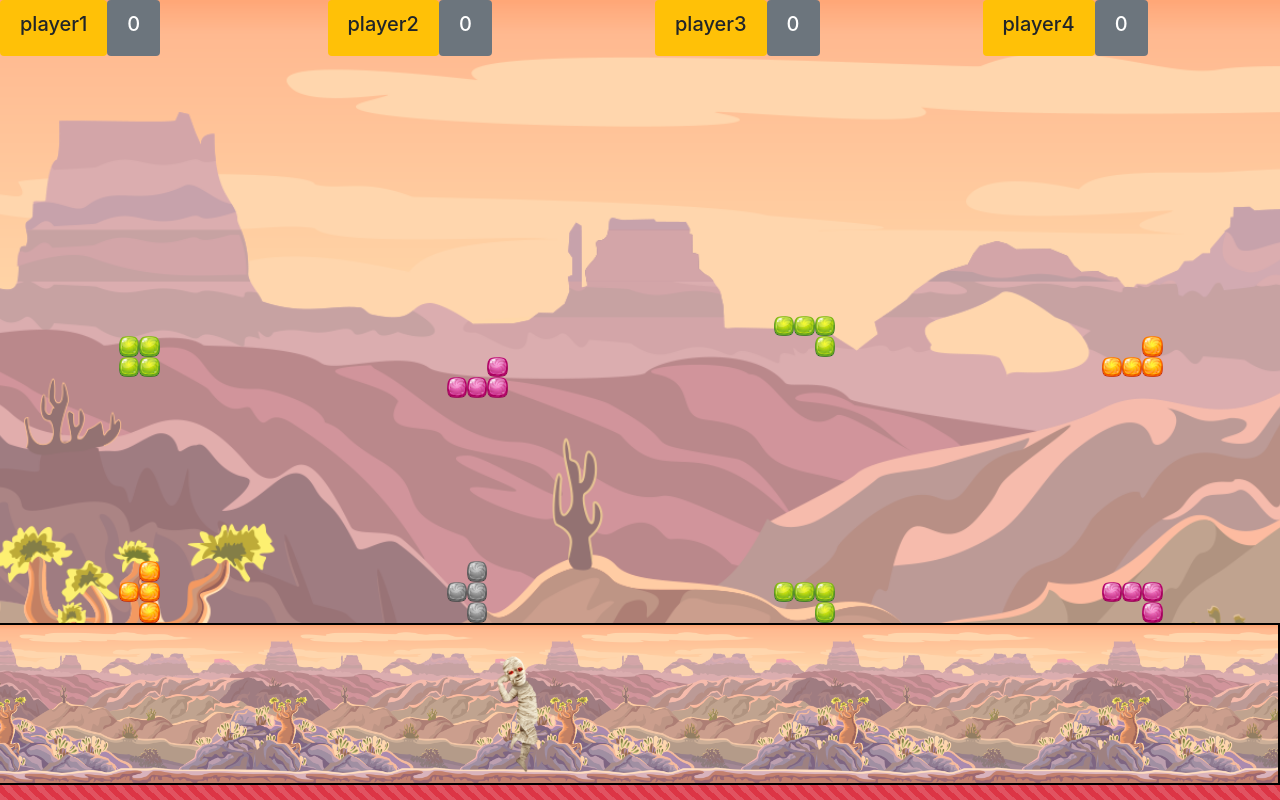
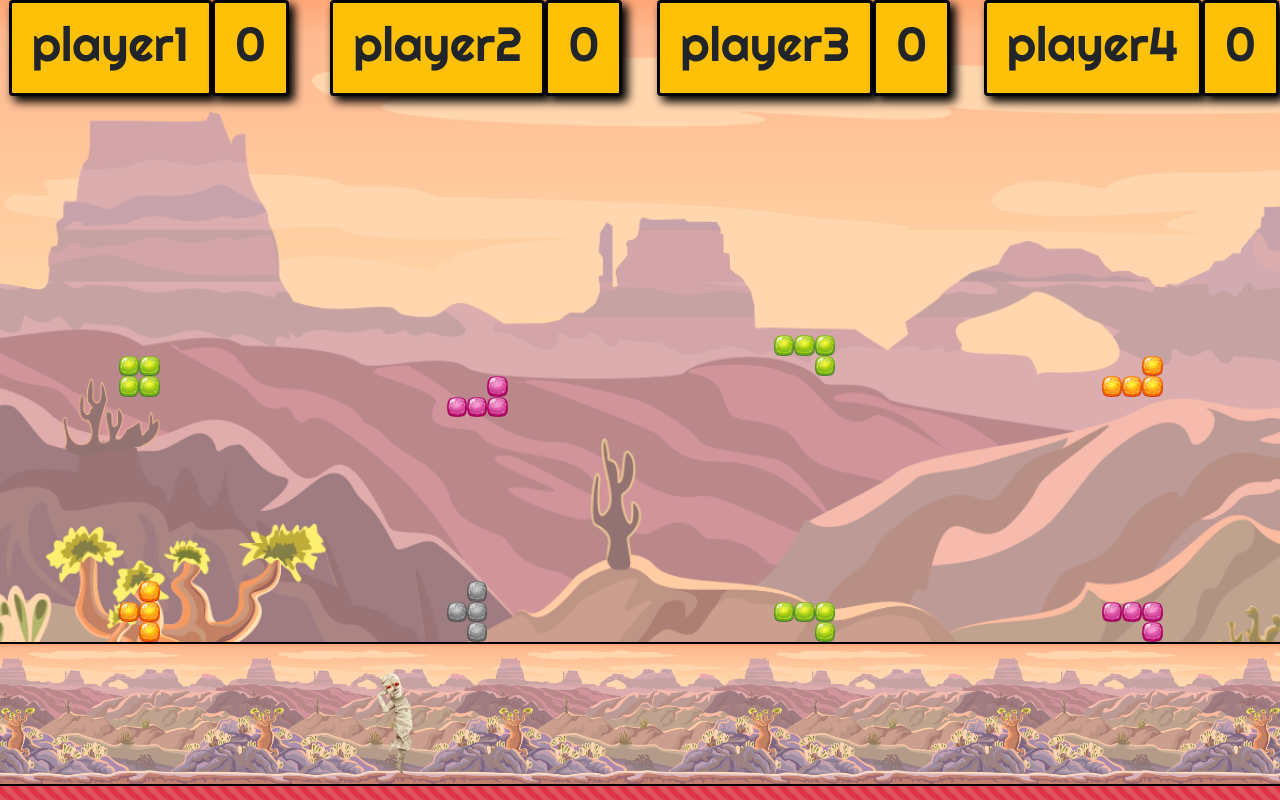
Before and after one commit to JeanCarrillo/super-block-heroes, an Angular app: page /game in a window 1280 px wide. Built offline with nearby package versions, Linux system fonts and the light colour scheme.

Commit message:
css ajust

```diff
--- a/src/app/pages/game/monster.ts
+++ b/src/app/pages/game/monster.ts
@@ -11,7 +11,7 @@ export class Monster {
     this.background = '1';
     this.startingLife = 100;
     this.currentLife = this.startingLife;
-    this.x = 0;
+    this.x = -10;
     this.name = name;
     this.movingDirection = 1; // 1 = right, -1 = left
     this.movingSpeed = 1.5;
--- a/src/app/pages/game/monster/monster.component.html
+++ b/src/app/pages/game/monster/monster.component.html
@@ -1,5 +1,5 @@
 <div
-  class="row boardMonster"
+  class="row boardMonster m-0"
   [ngClass]="monster"
   [ngStyle]="{ 'background-image': getBackgroundImg() }"
 >
--- a/src/app/pages/game/score/score.component.css
+++ b/src/app/pages/game/score/score.component.css
@@ -1,8 +1,26 @@
 .badge {
   padding: 0.75rem 1.25rem;
+  border: 3px solid black;
+  box-shadow: 5px 5px 10px 1px black;
 }
 
 .gameOver {
   position: absolute;
-  top: 5vh;
+  top: 45vh;
 }
+
+.playerScore {
+  justify-content: space-around;
+}
+
+h5 {
+  text-align: center;
+  font-weight: normal;
+  font-size: 4em;
+  font-family: 'Righteous', cursive;}
+
+@media screen and (max-width: 50em) {
+  h5 {
+    font-size: 20vw;
+   }
+}
--- a/src/app/pages/game/score/score.component.html
+++ b/src/app/pages/game/score/score.component.html
@@ -1,10 +1,13 @@
-<div class="d-flex">
-  <div class="badge badge-warning">
+<div class="d-flex playerScore">
+  <div>
+     <div class="badge badge-warning">
     <h5>{{ name }}</h5>
   </div>
-  <div class="badge badge-secondary">
-    <h5>{{ score }}</h5>
+  <div class="badge badge-warning">
+    <h5> {{ score }}</h5>
+    </div>
   </div>
+
   <div *ngIf="gameOver" class="alert alert-danger gameOver">
     <h5 class="alert-heading">Game Over</h5>
   </div>
--- a/src/styles.css
+++ b/src/styles.css
@@ -1,6 +1,6 @@
 /* You can add global styles to this file, and also import other style files */
 @import url(https://unpkg.com/bootstrap@4.1.1/dist/css/bootstrap.min.css);
-
+@import url('https://fonts.googleapis.com/css?family=Righteous&display=swap');
 html {
   min-height: 100%;
   min-width: 100%;
```
